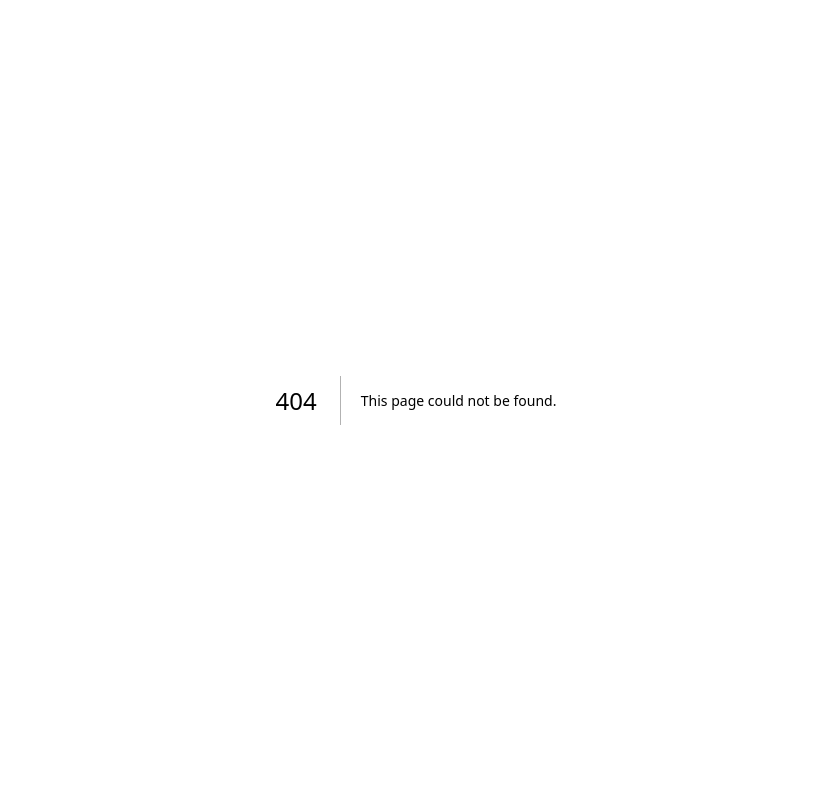
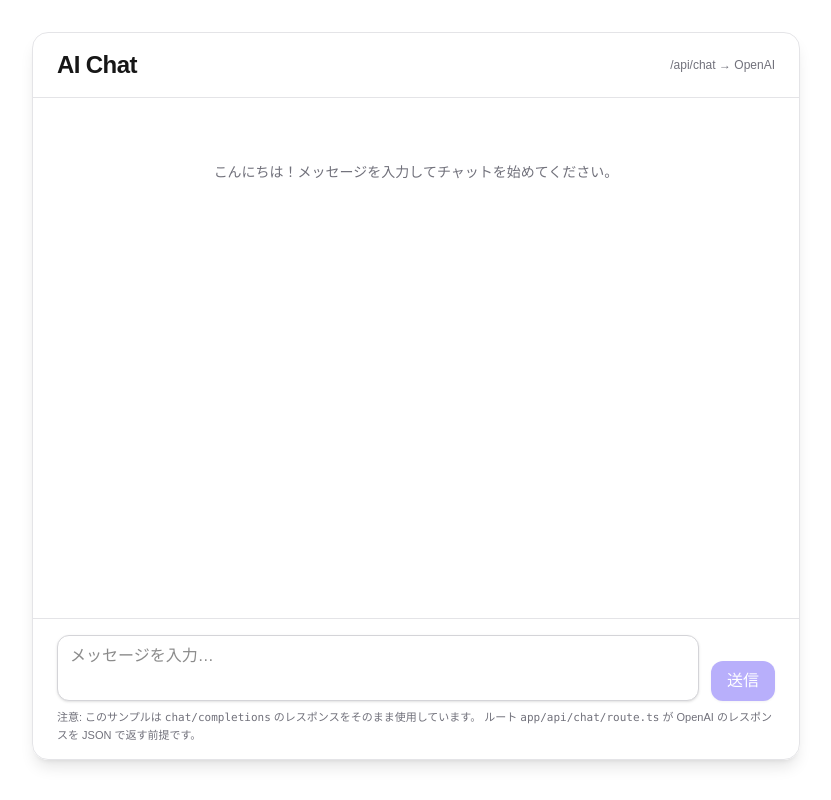
Before and after one commit to A-yum1/Quiz-Kansai, a Next.js app in the folder front/app/: page /chat in a window 1280 px wide. Before the commit this address had no page. Shown: the whole page, without its empty margins (224-1055 px from the left). Built offline with nearby package versions, Linux system fonts and the light colour scheme.

Commit message:
create チャット画面(仮)

```diff
--- /dev/null
+++ b/front/app/app/chat/page.tsx
@@ -0,0 +1,156 @@
+"use client";
+
+import { useState, useRef, useEffect } from "react";
+
+type Role = "user" | "assistant" | "system";
+
+type Message = {
+  id: string;
+  role: Role;
+  content: string;
+};
+
+export default function ChatPage() {
+  const [messages, setMessages] = useState<Message[]>([]);
+  const [input, setInput] = useState("");
+  const [loading, setLoading] = useState(false);
+  const [error, setError] = useState<string | null>(null);
+  const bottomRef = useRef<HTMLDivElement | null>(null);
+
+  useEffect(() => {
+    bottomRef.current?.scrollIntoView({ behavior: "smooth" });
+  }, [messages, loading]);
+
+  async function sendMessage(e: React.FormEvent) {
+    e.preventDefault();
+    setError(null);
+    const text = input.trim();
+    if (!text || loading) return;
+
+    const userMsg: Message = {
+      id: crypto.randomUUID(),
+      role: "user",
+      content: text,
+    };
+
+    // Optimistic UI update
+    setMessages((prev) => [...prev, userMsg]);
+    setInput("");
+    setLoading(true);
+
+    try {
+      const res = await fetch("/api/chat", {
+        method: "POST",
+        headers: { "Content-Type": "application/json" },
+        body: JSON.stringify({
+          // Send only role & content in the order shown in the chat
+          messages: messages
+            .concat(userMsg)
+            .map(({ role, content }) => ({ role, content })),
+          // You can swap models if your route supports it
+          model: "gpt-4o-mini",
+        }),
+      });
+
+      const data = await res.json();
+
+      if (!res.ok) {
+        throw new Error(data?.error || `Request failed (${res.status})`);
+      }
+
+      const replyContent: string =
+        data?.choices?.[0]?.message?.content ?? "(no content)";
+
+      const assistantMsg: Message = {
+        id: crypto.randomUUID(),
+        role: "assistant",
+        content: replyContent,
+      };
+
+      setMessages((prev) => [...prev, assistantMsg]);
+    } catch (err: any) {
+      console.error(err);
+      setError(err?.message || "Something went wrong");
+    } finally {
+      setLoading(false);
+    }
+  }
+
+  return (
+    <div className="min-h-[calc(100vh-4rem)] flex flex-col items-center p-4 sm:p-6 lg:p-8">
+      <div className="w-full max-w-3xl flex-1 bg-white/70 dark:bg-zinc-900/60 backdrop-blur rounded-2xl shadow-lg border border-zinc-200 dark:border-zinc-800 overflow-hidden">
+        <header className="px-4 sm:px-6 py-4 border-b border-zinc-200 dark:border-zinc-800 flex items-center justify-between">
+          <h1 className="text-xl sm:text-2xl font-semibold tracking-tight">AI Chat</h1>
+          <div className="text-xs text-zinc-500">/api/chat → OpenAI</div>
+        </header>
+
+        <main className="h-[60vh] sm:h-[65vh] overflow-y-auto px-4 sm:px-6 py-4 space-y-4">
+          {messages.length === 0 && (
+            <div className="text-center text-zinc-500 text-sm py-12">
+              こんにちは！メッセージを入力してチャットを始めてください。
+            </div>
+          )}
+
+          {messages.map((m) => (
+            <MessageBubble key={m.id} role={m.role} content={m.content} />
+          ))}
+
+          {loading && (
+            <div className="flex items-center gap-2 text-sm text-zinc-500">
+              <span className="inline-block h-2 w-2 rounded-full bg-zinc-400 animate-pulse" />
+              モデルが考え中...
+            </div>
+          )}
+
+          <div ref={bottomRef} />
+        </main>
+
+        <footer className="px-4 sm:px-6 py-4 border-t border-zinc-200 dark:border-zinc-800">
+          <form onSubmit={sendMessage} className="flex items-end gap-3">
+            <textarea
+              className="flex-1 resize-none rounded-xl border border-zinc-300 dark:border-zinc-700 bg-white dark:bg-zinc-900 px-3 py-2 focus:outline-none focus:ring-2 focus:ring-indigo-500/50 shadow-sm"
+              rows={2}
+              placeholder="メッセージを入力…"
+              value={input}
+              onChange={(e) => setInput(e.target.value)}
+            />
+            <button
+              type="submit"
+              disabled={loading || !input.trim()}
+              className="rounded-xl px-4 py-2 bg-indigo-600 text-white font-medium shadow hover:bg-indigo-500 disabled:opacity-40"
+            >
+              送信
+            </button>
+          </form>
+          {error && (
+            <p className="mt-2 text-sm text-red-600">{error}</p>
+          )}
+          <p className="mt-2 text-[11px] text-zinc-500">
+            注意: このサンプルは <code>chat/completions</code> のレスポンスをそのまま使用しています。
+            ルート <code>app/api/chat/route.ts</code> が OpenAI のレスポンスを JSON で返す前提です。
+          </p>
+        </footer>
+      </div>
+    </div>
+  );
+}
+
+function MessageBubble({ role, content }: { role: Role; content: string }) {
+  const isUser = role === "user";
+  return (
+    <div
+      className={`flex ${isUser ? "justify-end" : "justify-start"}`}
+      aria-label={isUser ? "User message" : "Assistant message"}
+    >
+      <div
+        className={`max-w-[80%] whitespace-pre-wrap rounded-2xl px-4 py-2 shadow-sm text-sm leading-relaxed ${
+          isUser
+            ? "bg-indigo-600 text-white rounded-br-sm"
+            : "bg-zinc-100 dark:bg-zinc-800 dark:text-zinc-100 text-zinc-900 rounded-bl-sm"
+        }`}
+      >
+        {content}
+      </div>
+    </div>
+  );
+}
```
